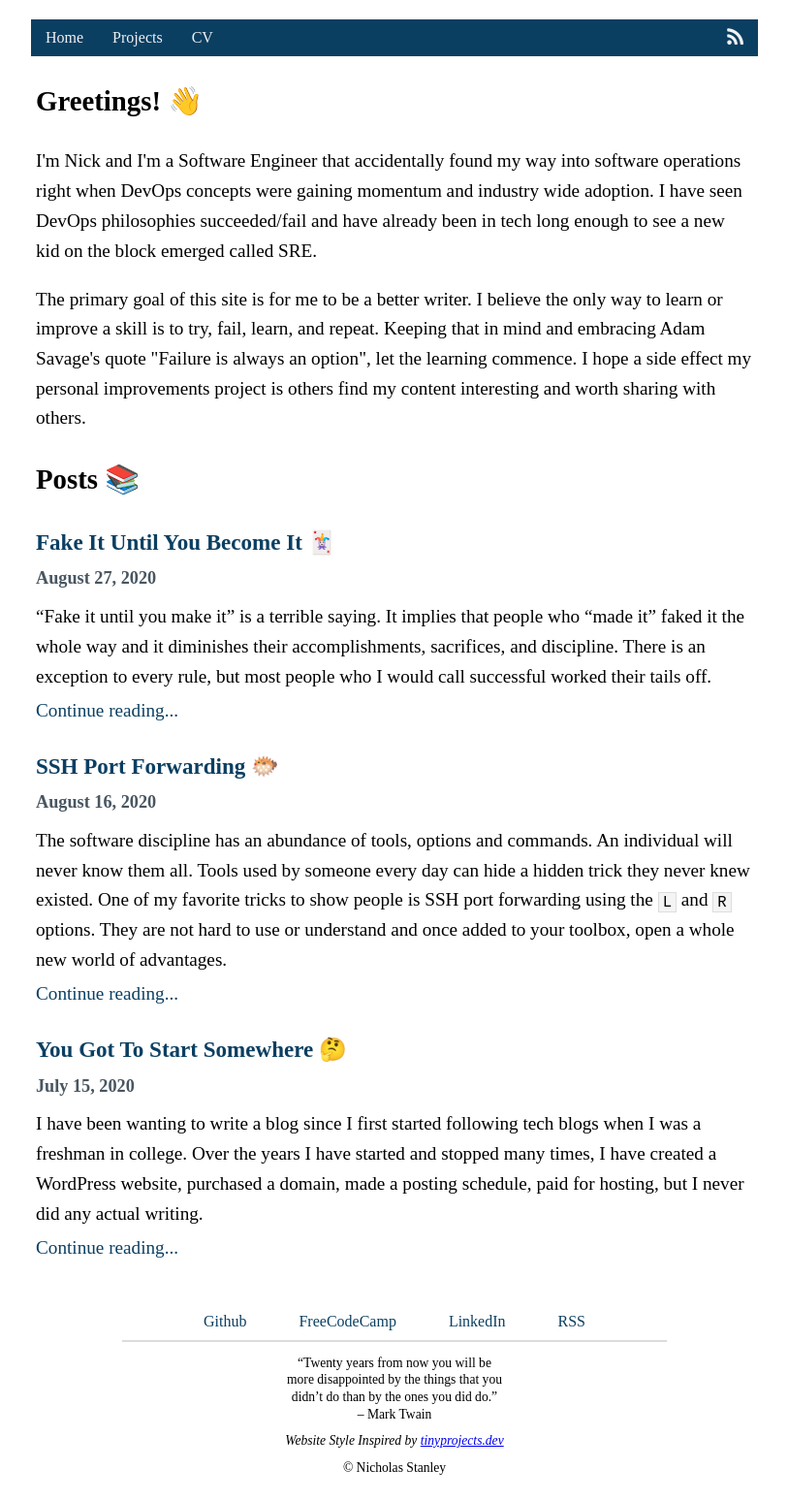
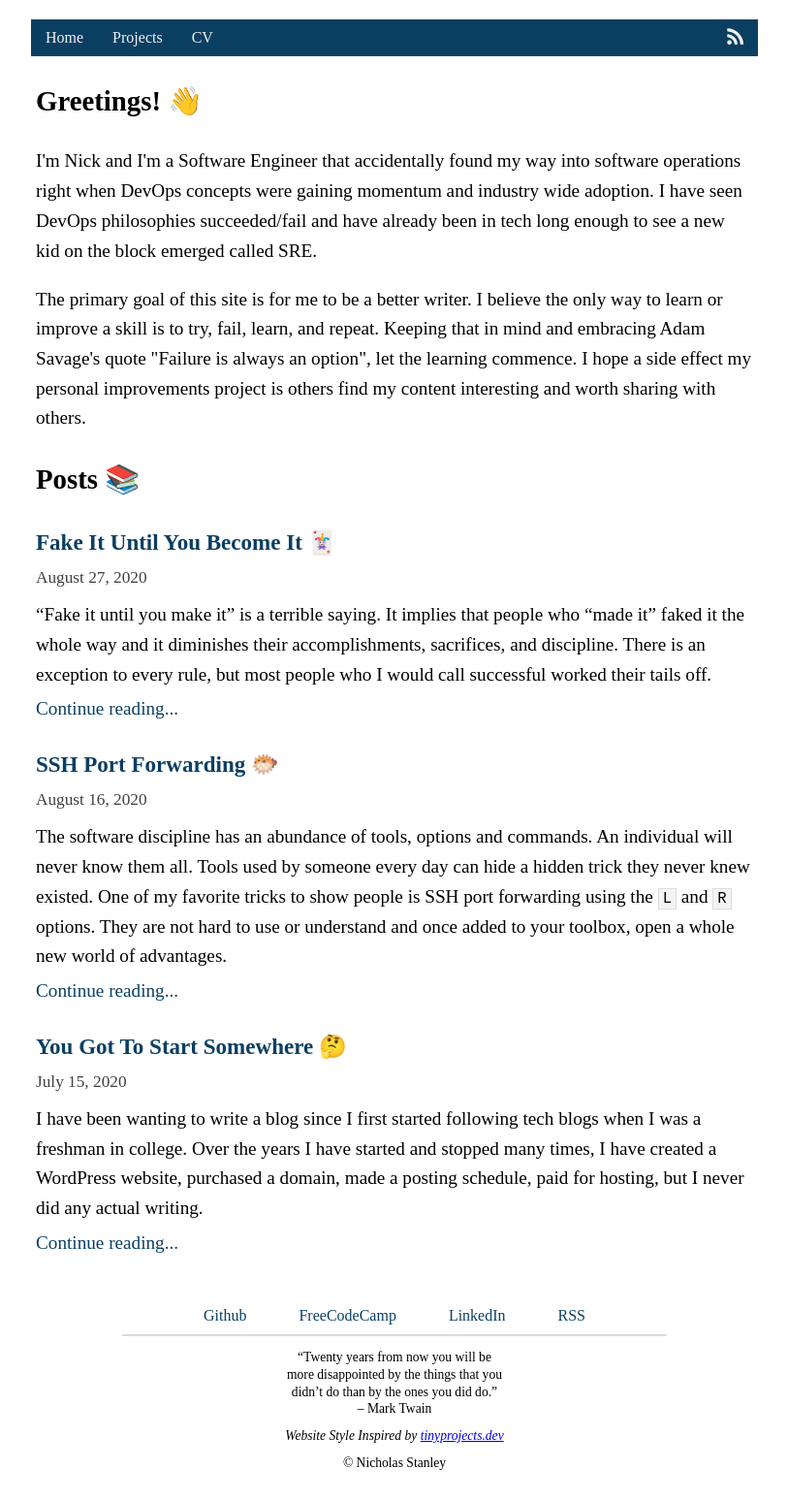
Before and after one commit to nickstanley574/nickstanley574.github.io, a Jekyll site: the page built from index.html, in a window 1280 px wide. Shown: the whole page at 97% size, without its empty margins (233-1046 px from the left). Built offline with Jekyll 4.4.1, drawn with Linux system fonts in a browser that asks for light colours.

Commit message:
font and color of date

```diff
--- a/_sass/main.scss
+++ b/_sass/main.scss
@@ -60,8 +60,8 @@ p code {
 }
 
 .date {
-    color: #485661;
-    font-weight: bold;
+    color: #404040;
+    font-size: 0.9em;
 }
 
 .post-title {
@@ -89,11 +89,10 @@ p code {
 }
 
 .post-date {
-    color: #485661;
+    color: #404040;
     display: block;
-    font-size: 0.95em;
+    font-size: 0.9em;
     margin-top: 0.25em;
-    font-weight: bold;
     margin-left: 0;
     margin-right: 0;
 }
```
